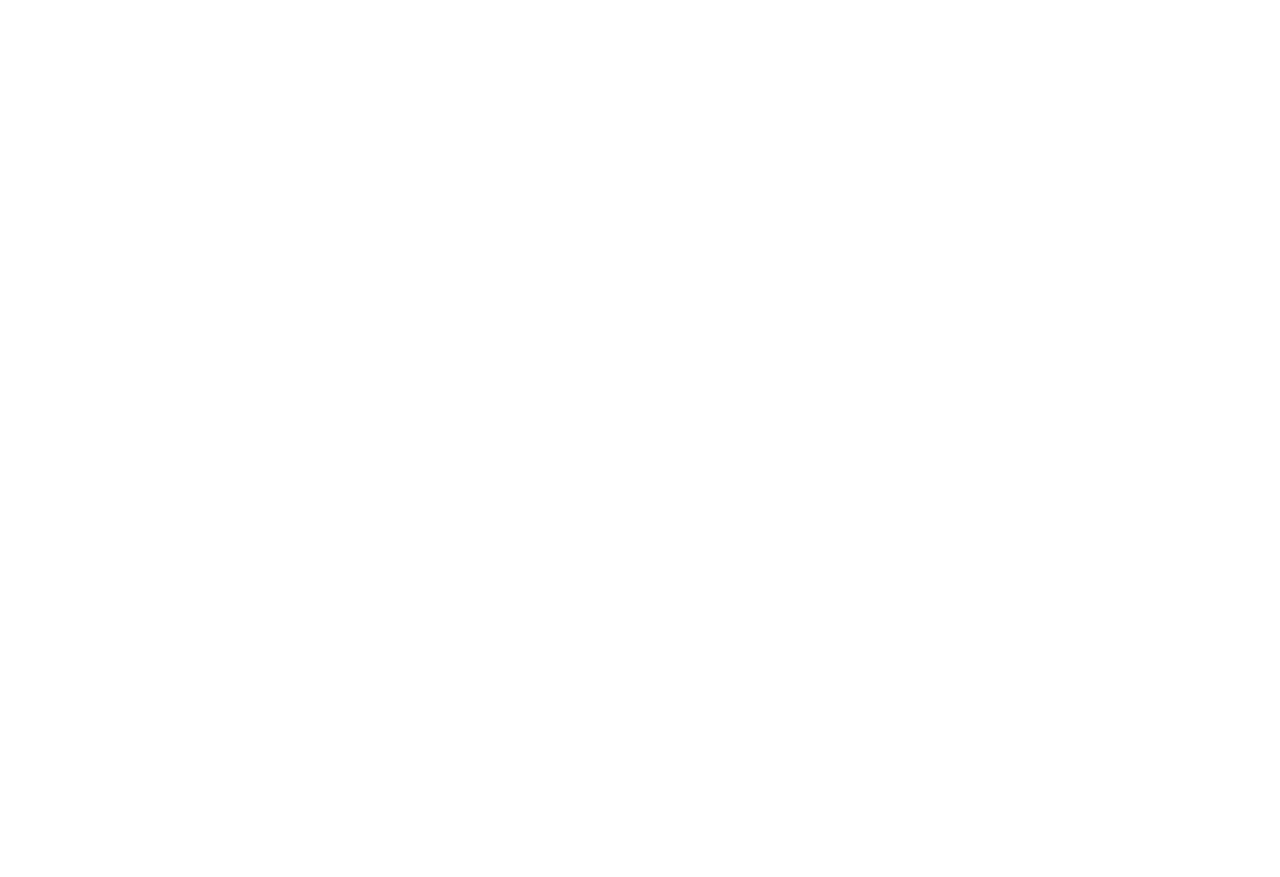
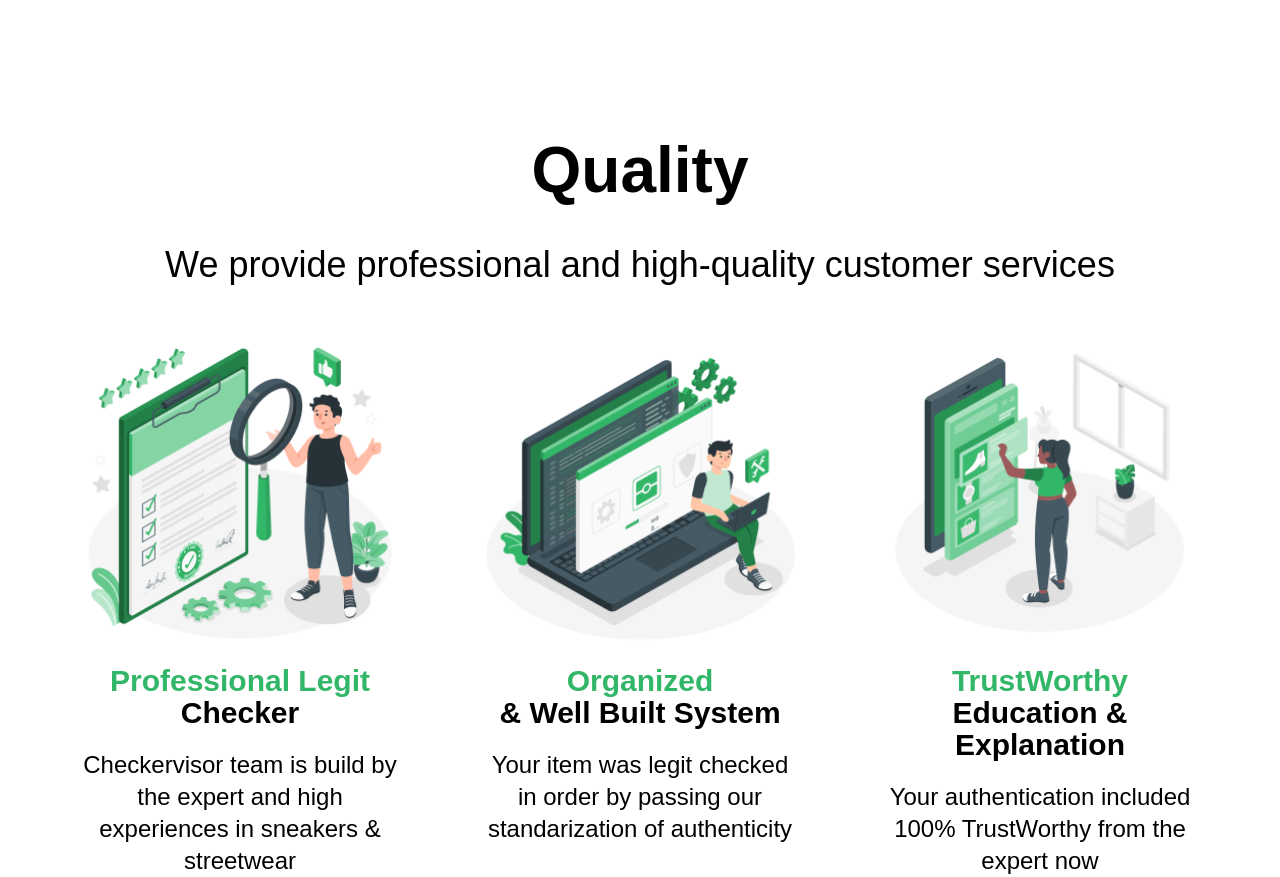
Before and after one commit to Checkervisor/web, a Next.js app: page / in a window 1280 px wide. Shown: the part 927-1804 px from the top of the page. Before the commit the page ends 935 px from the top, so only its background shows below. Built offline with nearby package versions, Linux system fonts and the light colour scheme.

Commit message:
feat(landing-page): create UI for section 2 (Quality)

```diff
--- /dev/null
+++ b/src/components/quality/index.tsx
@@ -0,0 +1,53 @@
+import Image from 'next/image'
+import React from 'react'
+
+const index = () => {
+  return (
+    <div className="flex flex-col gap-y-5 text-center">
+      <p className="text-6xl font-bold">Quality</p>
+      <p className="text-4xl">We provide professional and high-quality customer services</p>
+      {/* quality ilustration */}
+      <div className="grid grid-cols-3 gap-x-20 mt-5">
+        {/* quality 1 */}
+        <div className="flex flex-col gap-y-5 leading-8">
+          <Image alt="quality-1" src="/assets/quality/iso-1.png" width={313} height={313} />
+          <p className="text-3xl font-semibold ">
+            <span className="text-greenCV">Professional Legit </span>Checker
+          </p>
+          <p className="text-2xl">
+            Checkervisor team is build by the expert and high experiences in sneakers &amp;
+            streetwear
+          </p>
+        </div>
+        {/* quality 2 */}
+        <div className="flex flex-col gap-y-5 leading-8">
+          <Image alt="quality-1" src="/assets/quality/iso-2.png" width={313} height={313} />
+          <p className="text-3xl font-semibold ">
+            <span className="text-greenCV">
+              Organized <br />
+            </span>
+            &amp; Well Built System
+          </p>
+          <p className="text-2xl">
+            Your item was legit checked in order by passing our standarization of authenticity
+          </p>
+        </div>
+        {/* quality 3 */}
+        <div className="flex flex-col gap-y-5 leading-8">
+          <Image alt="quality-1" src="/assets/quality/iso-3.png" width={313} height={313} />
+          <p className="text-3xl font-semibold ">
+            <span className="text-greenCV">
+              TrustWorthy <br />
+            </span>
+            Education &amp; Explanation
+          </p>
+          <p className="text-2xl">
+            Your authentication included 100% TrustWorthy from the expert now
+          </p>
+        </div>
+      </div>
+    </div>
+  )
+}
+
+export default index
--- a/src/layout/layout.tsx
+++ b/src/layout/layout.tsx
@@ -16,7 +16,7 @@
       <meta charSet="utf-8" />
       <meta name="viewport" content="initial-scale=1.0, width=device-width" />
     </Head>
-    <div className="max-w-2xl mx-auto font-sans">
+    <div className="max-w-2xl mx-auto">
       <Header />
       {children}
       <Footer />
--- a/src/modules/Footer/index.tsx
+++ b/src/modules/Footer/index.tsx
@@ -5,7 +5,7 @@
 const index = (props: Props) => {
   return (
     <div>
-      <h1 className="text-2xl text-blue-400 font-metropolis">Footer</h1>
+      <h1 className="text-2xl text-blue-400 font-metropolis"></h1>
     </div>
   )
 }
--- a/src/pages/index.tsx
+++ b/src/pages/index.tsx
@@ -1,10 +1,12 @@
 import type { NextPage } from 'next'
 import TitleSection from 'components/title-section'
+import Quality from 'components/quality'
 
 const Home: NextPage = () => {
   return (
-    <div className="font-metropolis">
+    <div className="flex flex-col gap-y-37 font-arial">
       <TitleSection />
+      <Quality />
     </div>
   )
 }
--- a/src/pages/landing-page/index.tsx
+++ /dev/null
@@ -1,11 +0,0 @@
-import type { NextPage } from 'next'
-
-const LandingPage: NextPage = () => {
-  return (
-    <div>
-      <h2 className="text-red-500 text-xl">Content</h2>
-    </div>
-  )
-}
-
-export default LandingPage
--- a/tailwind.config.js
+++ b/tailwind.config.js
@@ -7,8 +7,11 @@
   ],
   theme: {
     fontFamily: {
-      regular: ['Metropolis'],
       sans: ['PT Sans', 'Arial', 'Verdana', 'Helvetica', 'sans-serif'],
+      arial: ['Arial'],
+      roboto: ['Roboto', 'sans-serif'],
+      serif: ['Lora', 'serif'],
+      system: ['Georgia', 'Times New Roman', 'Times', 'serif'],
     },
     screens: {
       // => @media (min-width: 360px) { ... }
```
Also changed, not shown: src/components/title-section/index.tsx (+6 -25 lines).
